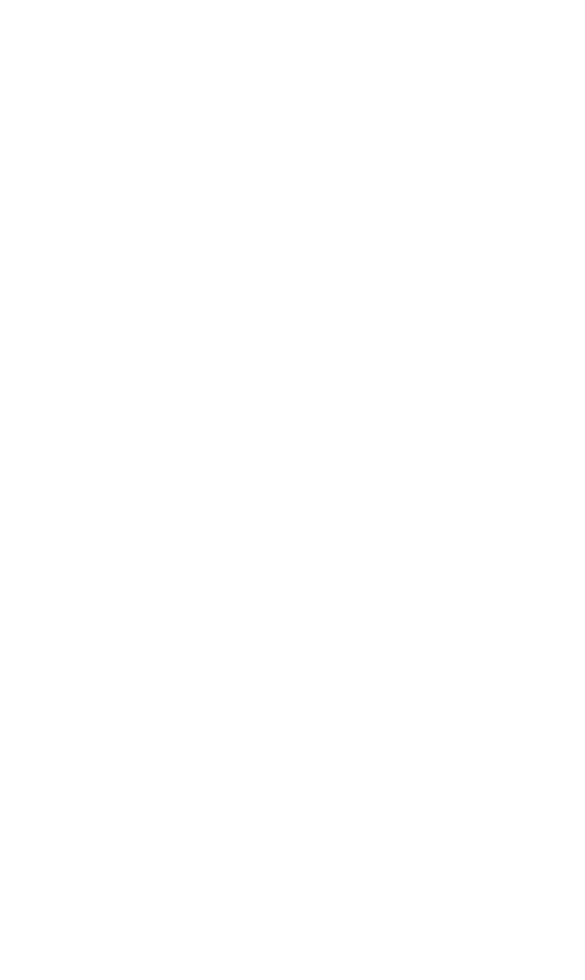
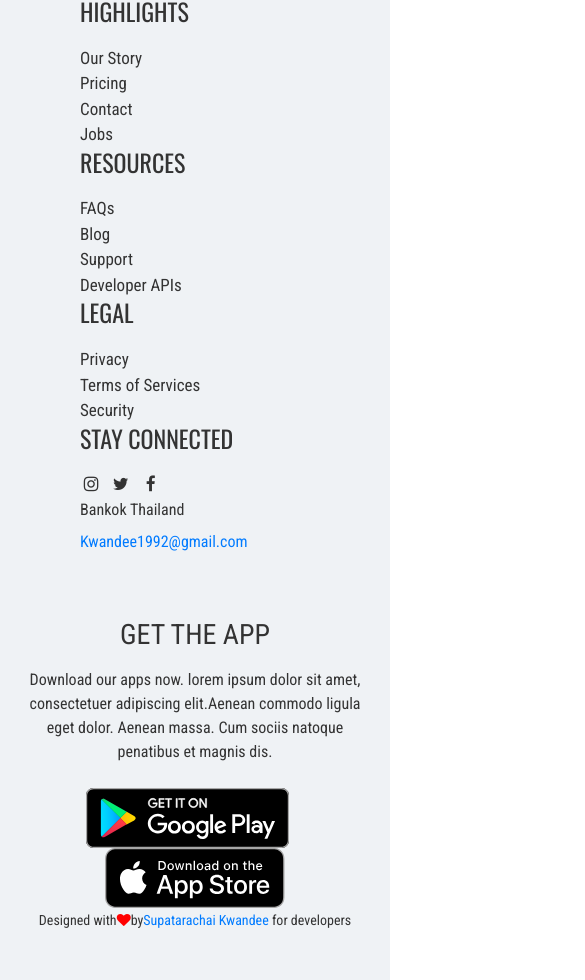
Before and after one commit to K1LROY/Nike-items-show-Website, a React (Create React App) app: page / in a window 390 px wide. Shown: the part 7138-8118 px from the top of the page, 585 px wide, since content can reach past the window. Before the commit the page ends 7087 px from the top, so only its background shows below. Built offline with nearby package versions, Linux system fonts and the light colour scheme.

Commit message:
Add Footer

```diff
--- /dev/null
+++ b/src/components/Footer.js
@@ -0,0 +1,132 @@
+import React, { useEffect } from "react";
+import { Link } from "react-router-dom";
+import "../styles/footer.css";
+import WOW from "wowjs";
+
+export default function Footer() {
+  useEffect(() => {
+    new WOW.WOW({
+      live: false,
+    }).init();
+  }, []);
+  return (
+    <div class="footer theme-bg-primary wow rollIn" id="foot">
+      <div class="container py-5 mb-3 col-md-offset-2">
+        <div class="row" style={{ marginLeft: "50px" }}>
+          <div class="footer-col col-lg-3">
+            <h4 class="col-heading">Highlights</h4>
+            <ul>
+              <li>
+                <Link to="">Our Story</Link>
+              </li>
+              <li>
+                <Link to="">Pricing</Link>
+              </li>
+              <li>
+                <Link to="">Contact</Link>
+              </li>
+              <li>
+                <Link to="">Jobs</Link>
+              </li>
+            </ul>
+          </div>
+
+          <div class="footer-col col-lg-3">
+            <h4 class="col-heading">Resources</h4>
+            <ul>
+              <li>
+                <Link to="">FAQs</Link>
+              </li>
+              <li>
+                <Link to="">Blog</Link>
+              </li>
+              <li>
+                <Link to="">Support</Link>
+              </li>
+              <li>
+                <Link to="">Developer APIs</Link>
+              </li>
+            </ul>
+          </div>
+
+          <div class="footer-col col-lg-3">
+            <h4 class="col-heading">legal</h4>
+            <ul>
+              <li>
+                <Link to="">Privacy</Link>
+              </li>
+              <li>
+                <Link to="">Terms of Services</Link>
+              </li>
+              <li>
+                <Link to="">Security</Link>
+              </li>
+            </ul>
+          </div>
+
+          <div class="footer-col col-lg-3">
+            <h4 class="col-heading">Stay Connected</h4>
+            <ul class="social-list">
+              <li class="list-inline-item">
+                <Link to="">
+                  <i class="fa fa-instagram fa-fw"></i>
+                </Link>
+              </li>
+
+              <li class="list-inline-item">
+                <Link to="">
+                  <i class="fa fa-twitter fa-fw"></i>
+                </Link>
+              </li>
+              <li class="list-inline-item">
+                <Link to="">
+                  <i class="fa fa-facebook fa-fw"></i>
+                </Link>
+              </li>
+            </ul>
+
+            <div class="mb-2">Bankok Thailand</div>
+            <div>
+              <Link to="">Kwandee1992@gmail.com</Link>
+            </div>
+          </div>
+        </div>
+      </div>
+
+      <div class="f">
+        <div class="container text-center">
+          <h3 class="mb-3">GET THE APP</h3>
+          <div class="section-intro mb-4 mx-auto">
+            Download our apps now. lorem ipsum dolor sit amet, consectetuer
+            adipiscing elit.Aenean commodo ligula eget dolor. Aenean massa. Cum
+            sociis natoque penatibus et magnis dis.
+          </div>
+
+          <ul class="d-inline-block">
+            <li class="list-inline-item mr-3">
+              <Link to="">
+                <img class="ios" src="images/appstore-android.svg" alt="" />
+              </Link>
+            </li>
+
+            <li class="list-inline-item">
+              <Link to="">
+                <img class="android" src="images/appstore-apple.svg" alt="" />
+              </Link>
+            </li>
+          </ul>
+        </div>
+      </div>
+
+      <div class="footer-bottom text-center pb-5">
+        <small class="copyright">
+          Designed with
+          <i class="fa fa-heart" style={{ color: "red" }}></i>
+          by
+          <Link to="">Supatarachai Kwandee </Link>
+          for developers
+        </small>
+      </div>
+    </div>
+  );
+}
--- a/src/pages/Home.js
+++ b/src/pages/Home.js
@@ -2,6 +2,7 @@ import React from "react";
 import Details from "../components/contents/Details";
 import Features from "../components/contents/Features";
 import Service from "../components/contents/Service";
+import Footer from "../components/Footer";
 import Header from "../components/Header";
 import ProductHero from "../components/ProductHero";
 
@@ -13,6 +14,7 @@ export default function Home() {
       <Service />
       <Features />
       <Details />
+      <Footer />
     </div>
   );
 }
--- /dev/null
+++ b/src/styles/footer.css
@@ -0,0 +1,51 @@
+.footer{
+    font-size: 1rem;
+    font-family: 'Roboto Condensed',sans-serif;
+    color: #333;
+}
+
+.theme-bg-primary{
+    background-color: #eff2f5;
+}
+
+.col-heading{
+    text-transform: uppercase;
+    font-family: 'Oswald',sans-serif;
+    margin-bottom: 20px;
+
+}
+
+.mb-2{
+    margin-bottom: 0.5rem !important;
+}
+
+.footer ul li a{
+    font-size: 17px;
+    color: #333;
+}
+
+
+.download-area h3{
+    font-family: 'Oswald',sans-serif;
+}
+
+
+#back2Top{
+    width: 40px;
+    line-height: 40px;
+    overflow: hidden;
+    z-index: 999;
+    display: none;
+    cursor: pointer;
+    transform: rotate(270deg);
+    position: fixed;
+    bottom: 50px;
+    right: 40px;
+    background-color: #00c9db;
+    color: white;
+    text-align: center;
+    font-size: 20px;
+    text-decoration: none;
+    padding-bottom: 6px;
+    border-radius: 4px;
+}
```
Also changed, not shown: public/images/appstore-android.svg (added), public/images/appstore-apple.svg (added).
